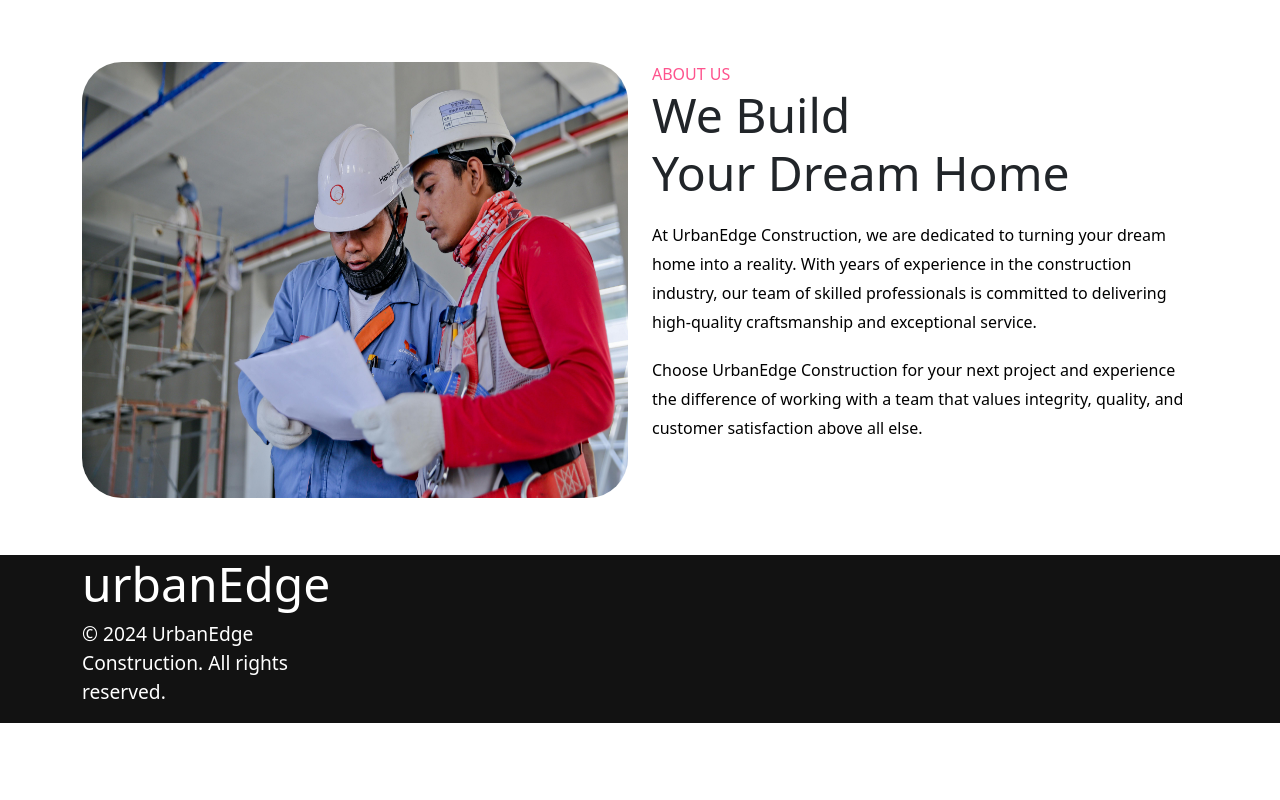
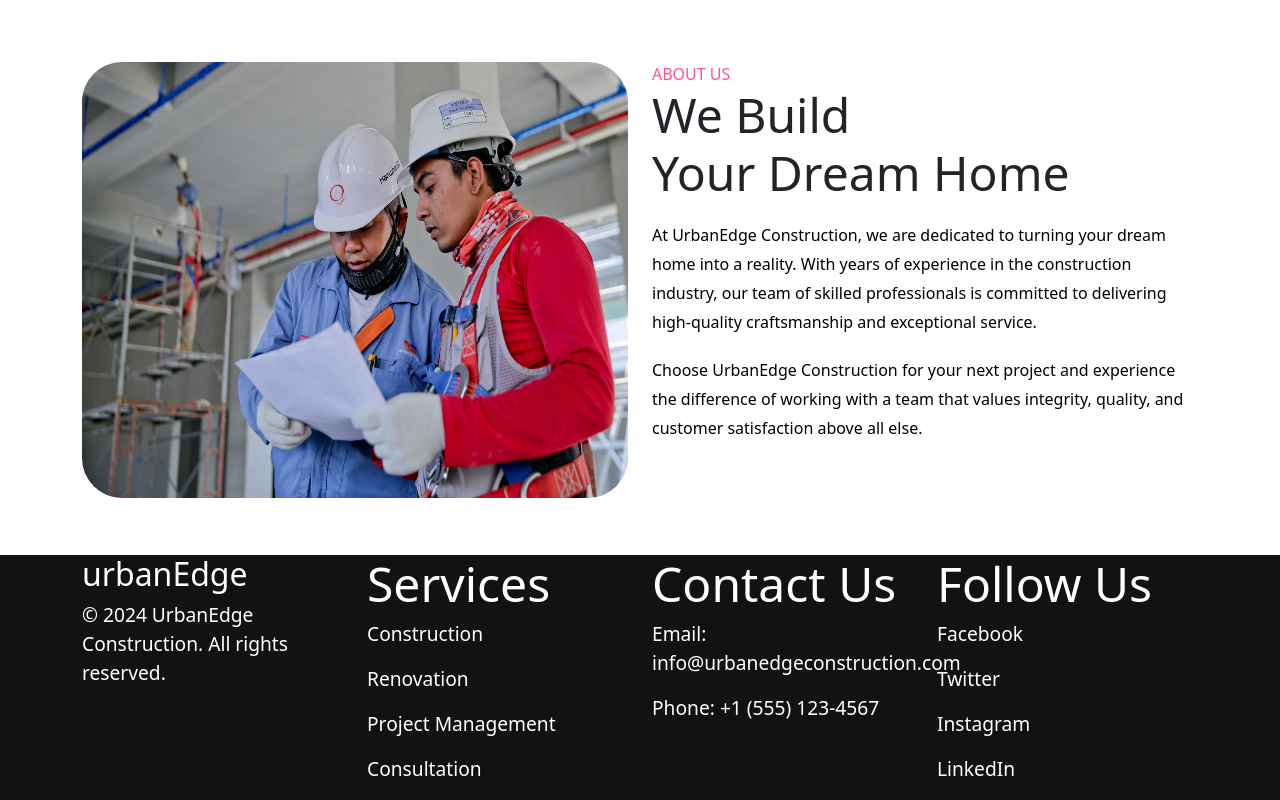
Before and after one commit to Yasath2004/construction_project, a React app in the folder frontend/: page / in a window 1280 px wide. Shown: the part 922-1722 px from the top of the page. Before the commit the page ends 1645 px from the top, so only its background shows below. Built offline with nearby package versions, Linux system fonts and the light colour scheme; the HTML template or start-up script is replaced by a standard one; a web font is replaced by a local one.

Commit message:
2024-06-19 12:34:56.789012345 +0000

```diff
--- a/frontend/src/components/fontend/home.jsx
+++ b/frontend/src/components/fontend/home.jsx
@@ -68,17 +68,30 @@ import aboutImg from '../../assets/images/about-us.jpg';
         <div className='row'>
 
         <div className='col-md-3'>
-          <h2>urbanEdge</h2>
+          <h3>urbanEdge</h3>
           <p>© 2024 UrbanEdge Construction. All rights reserved.</p>
         </div>
 
         <div className='col-md-3'>
+          <h2>Services</h2>
+          <p>Construction</p>
+          <p>Renovation</p>
+          <p>Project Management</p>
+          <p>Consultation</p>
         </div>
 
         <div className='col-md-3'>
+          <h2>Contact Us</h2>
+          <p>Email: info@urbanedgeconstruction.com</p>
+          <p>Phone: +1 (555) 123-4567</p>
         </div>
 
         <div className='col-md-3'>
+          <h2>Follow Us</h2>
+          <p>Facebook</p>
+          <p>Twitter</p>
+          <p>Instagram</p>
+          <p>LinkedIn</p>
         </div>
 
 
```
